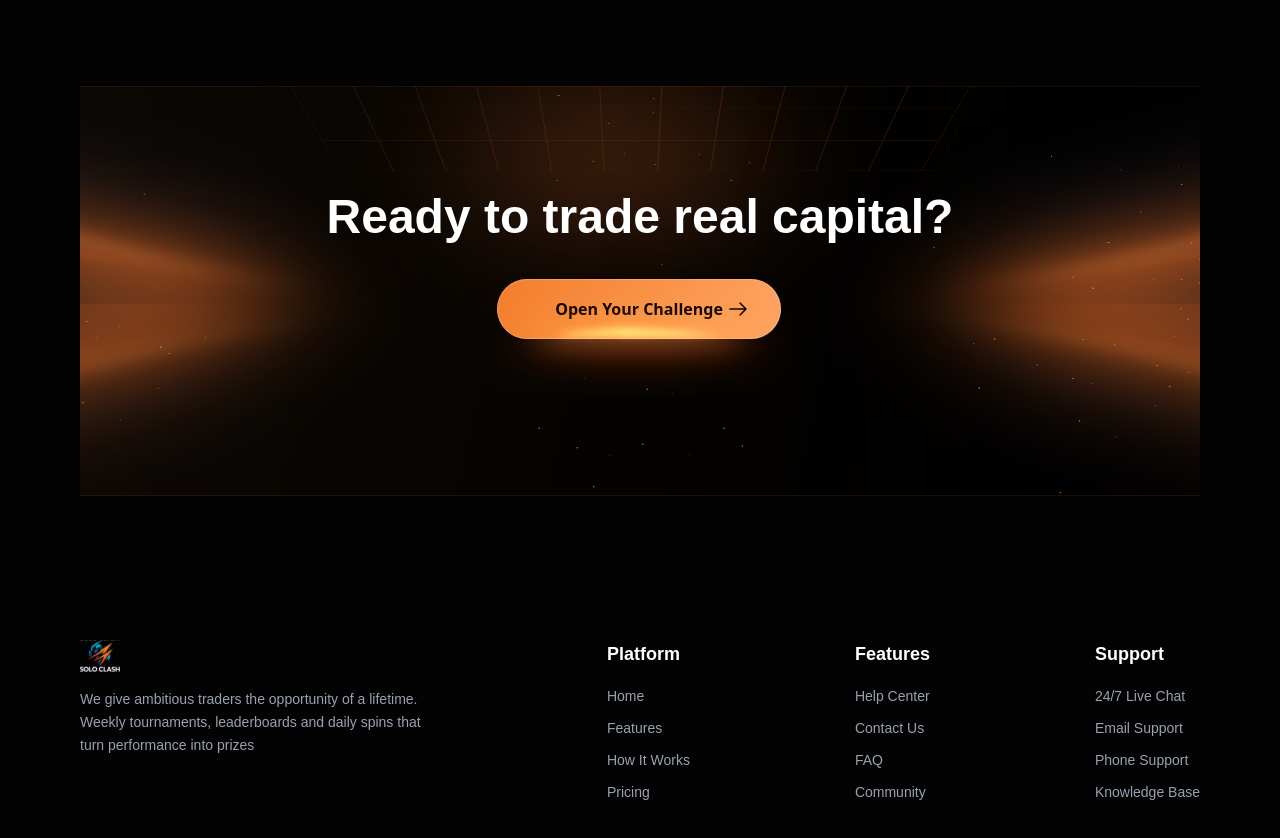
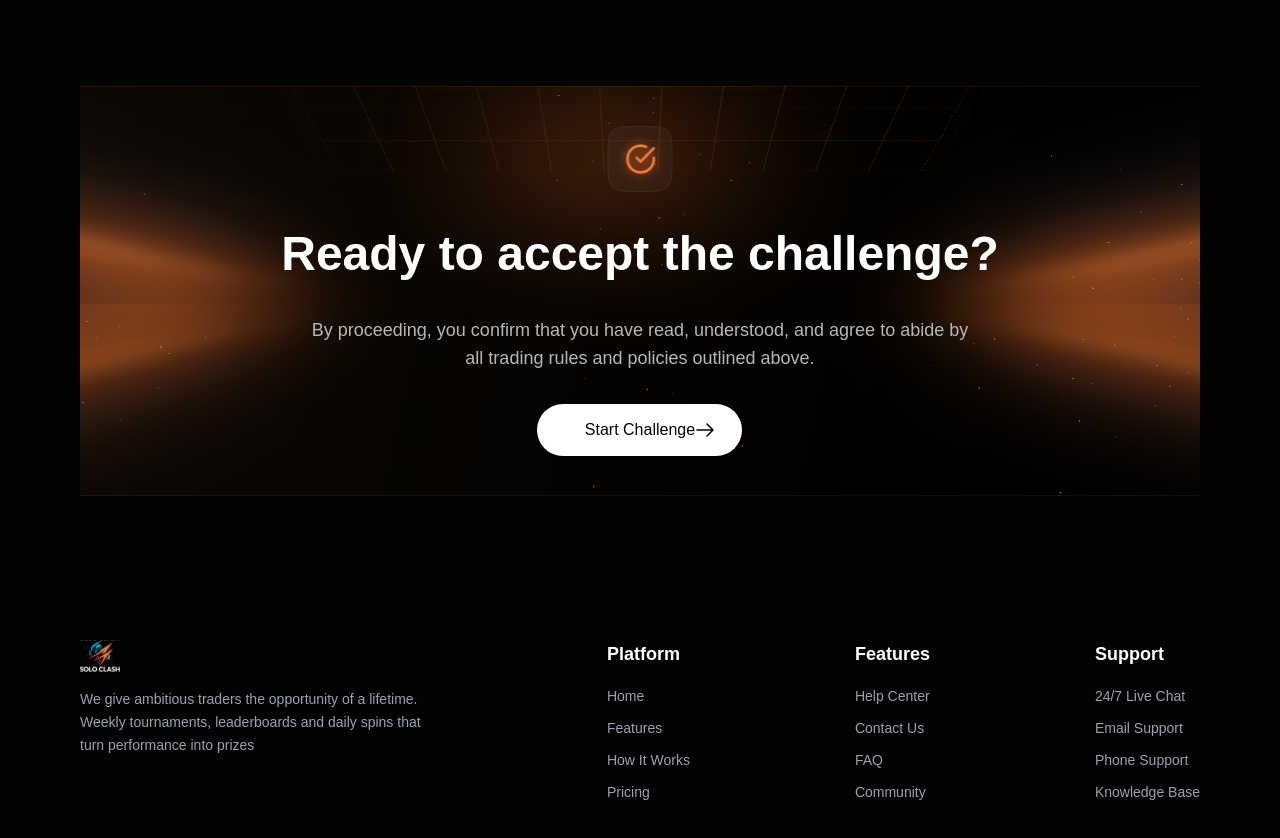
Before and after one commit to skomarfaruque/solo_clash-vercel, a Next.js app: page /rules in a window 1280 px wide. Shown: the part 1720-2558 px from the top of the page. Built offline with nearby package versions, Linux system fonts and the light colour scheme.

Commit message:
feat: enhance Banner component with dynamic props and add BannerRulesButton for rules page

```diff
--- a/src/app/page.tsx
+++ b/src/app/page.tsx
@@ -21,7 +21,7 @@ export default function Home() {
       <Subscriptions />
       <SpinWinTrade />
       <Faq />
-      <Banner />
+      <Banner page="account" title="Ready to trade real capital?" />
     </main>
   );
 }
--- a/src/app/rules/page.tsx
+++ b/src/app/rules/page.tsx
@@ -18,7 +18,12 @@ export default function RulesPage() {
       <HeroSection />
       <RulesSection />
 
-      <Banner />
+      <Banner
+        page="rules"
+        bannerIconPath="/icons/rules/rules_banner_icon.png"
+        title="Ready to accept the challenge?"
+        description="By proceeding, you confirm that you have read, understood, and agree to abide by all trading rules and policies outlined above."
+      />
     </main>
   );
 }
--- a/src/components/Banner.tsx
+++ b/src/components/Banner.tsx
@@ -1,6 +1,18 @@
 import BannerButton from "./BannerButton";
+import BannerRulesButton from "./BannerRulesButton";
+import Image from "next/image";
 
-export default function Banner() {
+export default function Banner({
+  page,
+  bannerIconPath,
+  title,
+  description,
+}: Readonly<{
+  page: string;
+  title: string | null;
+  description?: string | null;
+  bannerIconPath?: string | null;
+}>) {
   return (
     <section
       className="flex items-center justify-center py-20 px-6 lg:px-20"
@@ -19,12 +31,31 @@ export default function Banner() {
       >
         <div className="flex flex-col items-center justify-center text-center gap-8">
           {/* Banner Text */}
+          {bannerIconPath && (
+            <Image
+              src={bannerIconPath}
+              alt="Banner Icon"
+              width={66}
+              height={66}
+              className="w-[66px] h-[66px]"
+            />
+          )}
           <h2 className="font-bold text-5xl leading-tight text-white">
-            Ready to trade real capital?
+            {title}
           </h2>
+          {description && (
+            <p
+              className="font-normal text-lg leading-7 max-w-2xl"
+              style={{ color: "#B7B7B7" }}
+            >
+              {description}
+            </p>
+          )}
+          {/* Banner Button */}
+          {page === "account" && <BannerButton text="Get Started" />}
 
-          {/* Button */}
-          <BannerButton text="Open Your Challenge" />
+          {/* BannerRulesButton for rules page */}
+          {page === "rules" && <BannerRulesButton text="Start Challenge" />}
         </div>
       </div>
     </section>
--- /dev/null
+++ b/src/components/BannerRulesButton.tsx
@@ -0,0 +1,55 @@
+import React from "react";
+
+interface BannerRulesButtonProps {
+  text: string;
+}
+
+const BannerRulesButton: React.FC<BannerRulesButtonProps> = ({ text }) => {
+  return (
+    <button
+      className="flex items-center justify-center gap-2 px-0 py-0 border-none bg-transparent cursor-pointer"
+      style={{ width: 205, height: 52 }}
+    >
+      <span className="relative flex items-center justify-center w-full h-full">
+        <svg
+          width="205"
+          height="52"
+          viewBox="0 0 205 52"
+          fill="none"
+          xmlns="http://www.w3.org/2000/svg"
+        >
+          <rect width="205" height="52" rx="26" fill="white" />
+          <rect
+            x="0.5"
+            y="0.5"
+            width="204"
+            height="51"
+            rx="25.5"
+            stroke="white"
+            strokeOpacity="0.06"
+          />
+          {/* CSV Arrow SVG Path */}
+          <path
+            fillRule="evenodd"
+            clipRule="evenodd"
+            d="M169.47 19.4701C169.611 19.3296 169.801 19.2507 170 19.2507C170.199 19.2507 170.389 19.3296 170.53 19.4701L176.53 25.4701C176.67 25.6107 176.749 25.8013 176.749 26.0001C176.749 26.1988 176.67 26.3894 176.53 26.5301L170.53 32.5301C170.461 32.6038 170.379 32.6629 170.287 32.7039C170.195 32.7448 170.095 32.7669 169.995 32.7687C169.894 32.7704 169.794 32.7519 169.7 32.7142C169.607 32.6765 169.522 32.6203 169.451 32.5491C169.38 32.4779 169.324 32.3931 169.286 32.2997C169.248 32.2063 169.23 32.1063 169.231 32.0056C169.233 31.9048 169.255 31.8055 169.296 31.7135C169.337 31.6215 169.396 31.5387 169.47 31.4701L174.19 26.7501H160C159.801 26.7501 159.61 26.6711 159.47 26.5304C159.329 26.3898 159.25 26.199 159.25 26.0001C159.25 25.8012 159.329 25.6104 159.47 25.4697C159.61 25.3291 159.801 25.2501 160 25.2501H174.19L169.47 20.5301C169.33 20.3894 169.251 20.1988 169.251 20.0001C169.251 19.8013 169.33 19.6107 169.47 19.4701Z"
+            fill="#030303"
+          />
+        </svg>
+        <span
+          className="absolute left-0 right-0 top-0 bottom-0 flex items-center justify-center"
+          style={{
+            fontWeight: 500,
+            fontSize: "16px",
+            lineHeight: "24px",
+            color: "#030303",
+          }}
+        >
+          {text}
+        </span>
+      </span>
+    </button>
+  );
+};
+
+export default BannerRulesButton;
```
Also changed, not shown: public/icons/rules/rules_banner_icon.png (added).
